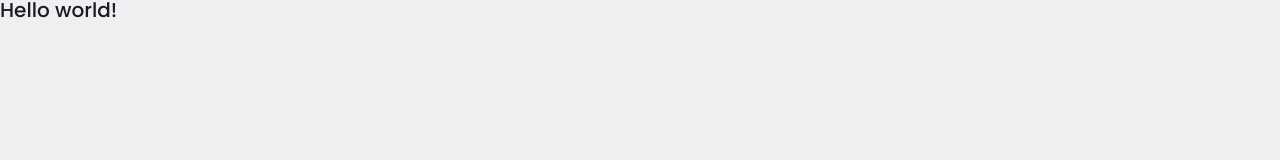
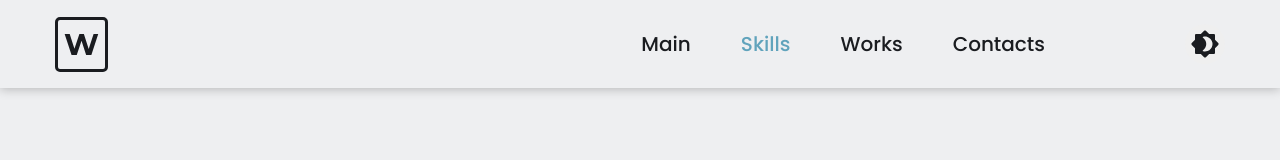
Before and after one commit to D1White/portfolio-gatsby, a Gatsby site: page / in a window 1280 px wide. Built offline with nearby package versions, Linux system fonts and the light colour scheme; Gatsby itself is replaced by a stand-in of ours.

Commit message:
add header component

```diff
--- a/gatsby-config.js
+++ b/gatsby-config.js
@@ -16,5 +16,13 @@ if (process.env.NODE_ENV === "development") {
         accessToken: process.env.CONTENTFUL_ACCESS_TOKEN,
       },
     },
+    {
+      resolve: "gatsby-plugin-react-svg",
+      options: {
+        rule: {
+          include: /\.inline\.svg$/
+        }
+      }
+    },
   ],
 }
--- a/package.json
+++ b/package.json
@@ -16,6 +16,7 @@
   "dependencies": {
     "dotenv": "^8.2.0",
     "gatsby": "^2.32.4",
+    "gatsby-plugin-react-svg": "^3.0.0",
     "gatsby-plugin-sass": "^3.2.0",
     "gatsby-source-contentful": "^4.6.2",
     "react": "^16.12.0",
--- /dev/null
+++ b/src/components/Header/header.scss
@@ -0,0 +1,73 @@
+@import '../../styles/variables.scss';
+
+.header {
+  width: 100%;
+  height: 88px;
+  display: flex;
+  align-items: center;
+  position: fixed;
+  -webkit-box-shadow: 0px 1px 10px 0px rgba(0, 0, 0, 0.25);
+  box-shadow: 0px 1px 10px 0px rgba(0, 0, 0, 0.25);
+
+  &__content {
+    display: flex;
+    align-items: center;
+    justify-content: space-between;
+  }
+
+  &__nav {
+    display: flex;
+    align-items: center;
+  }
+
+  &__theme-btn {
+    width: 30px;
+    height: 30px;
+    cursor: pointer;
+    padding: 20px;
+    border-radius: 50%;
+    background-position: center center;
+    background-repeat: no-repeat;
+
+    transition: background-image 0.3s;
+    transition: box-shadow 0.3s;
+
+    &:hover {
+      -webkit-box-shadow: 0px 0px 7px 0px rgba(0, 0, 0, 0.5);
+      box-shadow: 0px 0px 7px 0px rgba(0, 0, 0, 0.5);
+    }
+
+    &.light {
+      background-image: url(../../assets/icons/light_theme.svg);
+    }
+    &.dark {
+      background-image: url(../../assets/icons/dark_theme.svg);
+    }
+  }
+}
+
+.nav {
+  &__links {
+    display: flex;
+    align-items: center;
+    margin-right: 140px;
+  }
+
+  &__link {
+    margin-left: 50px;
+    cursor: pointer;
+    transition: color 0.1s;
+
+    &:first-child {
+      margin-left: 0;
+    }
+
+    &:hover {
+      color: lighten($dark_main, 30%);
+    }
+
+    &.active {
+      color: $light_blue;
+    }
+  }
+}
--- /dev/null
+++ b/src/components/Header/index.jsx
@@ -0,0 +1,36 @@
+import React from 'react'
+import './header.scss'
+import Logo from '../../assets/icons/logo.inline.svg'
+
+const Header = () => {
+  const [theme, setTheme] = React.useState(false)
+
+  const themeSwitcher = () => {
+    setTheme(!theme)
+  }
+
+  return (
+    <header className="header">
+      <div className="container">
+        <div className="header__content">
+          <Logo className="header__logo" />
+          <nav className="header__nav">
+            <ul className="nav__links">
+              <li className="nav__link">Main</li>
+              <li className="nav__link active">Skills</li>
+              <li className="nav__link">Works</li>
+              <li className="nav__link">Contacts</li>
+            </ul>
+            <input
+              type="button"
+              className={`header__theme-btn ${theme ? 'light' : 'dark'}`}
+              onClick={themeSwitcher}
+            />
+          </nav>
+        </div>
+      </div>
+    </header>
+  )
+}
+
+export default Header
--- a/src/components/index.js
+++ b/src/components/index.js
@@ -1 +1 @@
-export {default as SVGSprites} from './SVGSprites';
+export {default as Header} from './Header';
--- a/src/pages/index.jsx
+++ b/src/pages/index.jsx
@@ -1,6 +1,11 @@
-import React from "react";
-import '../styles/index.scss';
+import React from "react"
+import "../styles/index.scss"
+import { Header } from "../components"
 
 export default function Home() {
-  return <div>Hello world!</div>
+  return (
+    <>
+      <Header />
+    </>
+  )
 }
--- a/src/styles/index.scss
+++ b/src/styles/index.scss
@@ -13,3 +13,15 @@ body {
   color: $dark_main;
   background: $light_main;
 }
+
+.container {
+  width: 100%;
+  max-width: 1170px;
+  margin: 0 auto;
+}
+
+.icon {
+  width: 50px;
+  height: 50px;
+  fill: $dark_main;
+}
```
Also changed, not shown: src/components/SVGSprites.jsx (deleted, +0 -12 lines), src/assets/icons/dark_theme.svg (added), src/assets/icons/light_theme.svg (added), src/assets/icons/logo.inline.svg (added), src/assets/sprite.svg (deleted), 2 other files.
